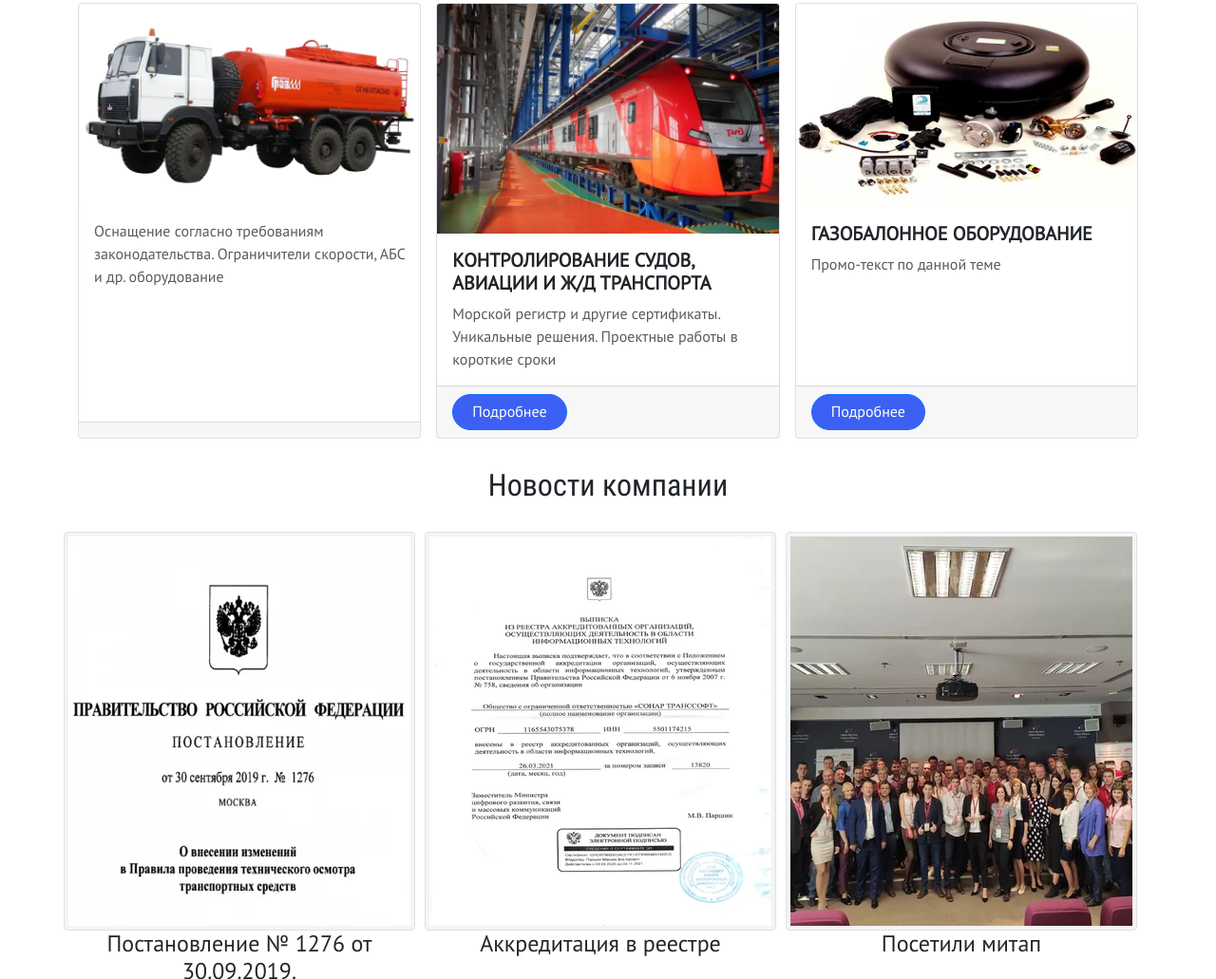
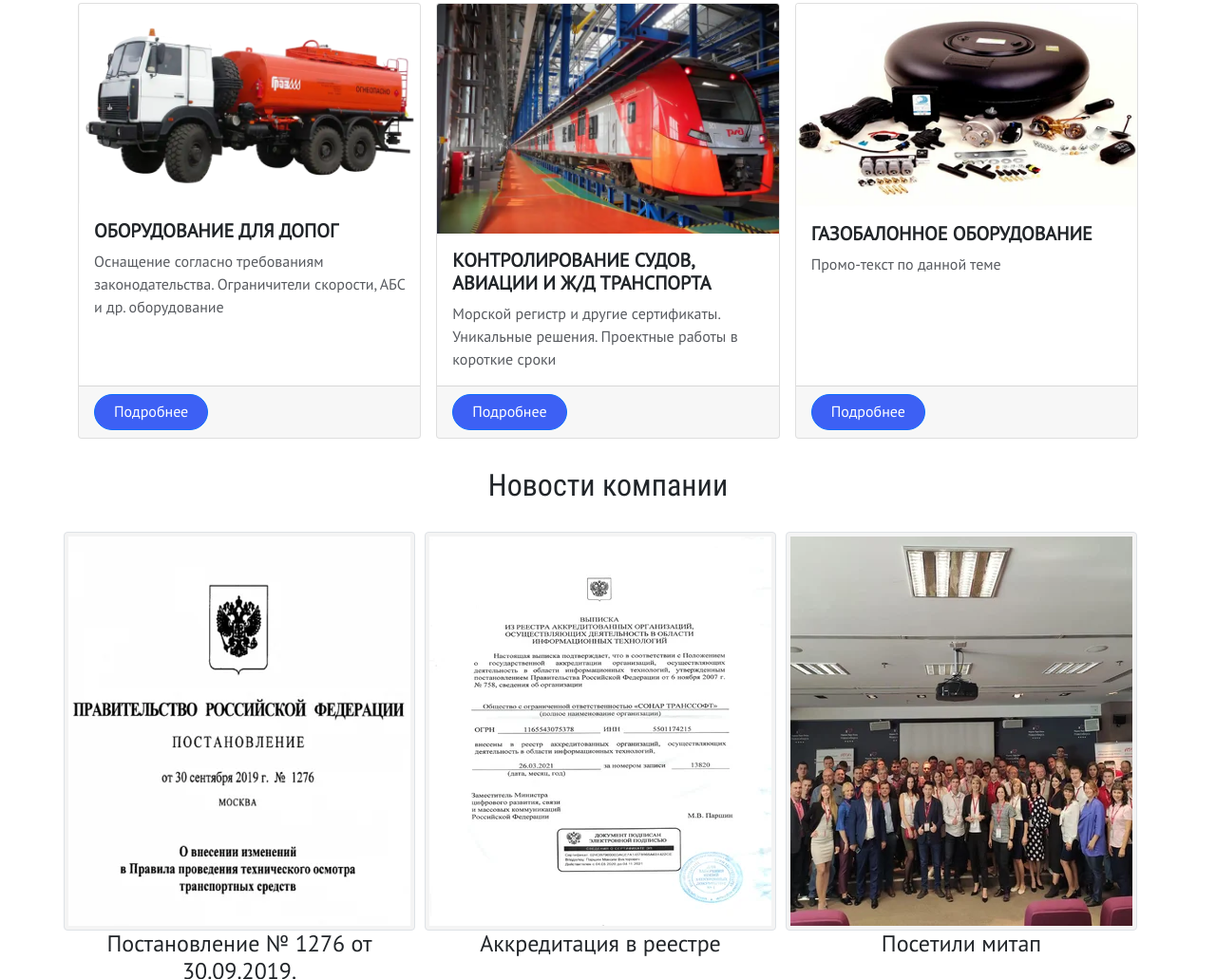
Before and after one commit to HakasLepehen/Transsoft, a website built with webpack: page index.html in a window 1280 px wide. Shown: the part 2037-3068 px from the top of the page at 95% size. Built offline with nearby package versions, Linux system fonts and the light colour scheme.

Commit message:
checking work after change ssh-key in office

```diff
--- a/index.html
+++ b/index.html
@@ -241,12 +241,12 @@
                 <div class="card">
                     <img src="src/img/dopog.webp" loading="lazy" class="card-img-top" alt="...">
                     <div class="card-body">
-<!--                        <h5 class="card-title">оборудование для допог</h5>-->
+                        <h5 class="card-title">оборудование для допог</h5>
                         <p class="card-text">Оснащение согласно требованиям законодательства. Ограничители скорости, АБС
                             и др. оборудование</p>
                     </div>
                     <div class="card-footer">
-<!--                        <a href="" class="btn btn-primary">Подробнее</a>-->
+                        <a href="" class="btn btn-primary">Подробнее</a>
                     </div>
                 </div>
             </div>
```
